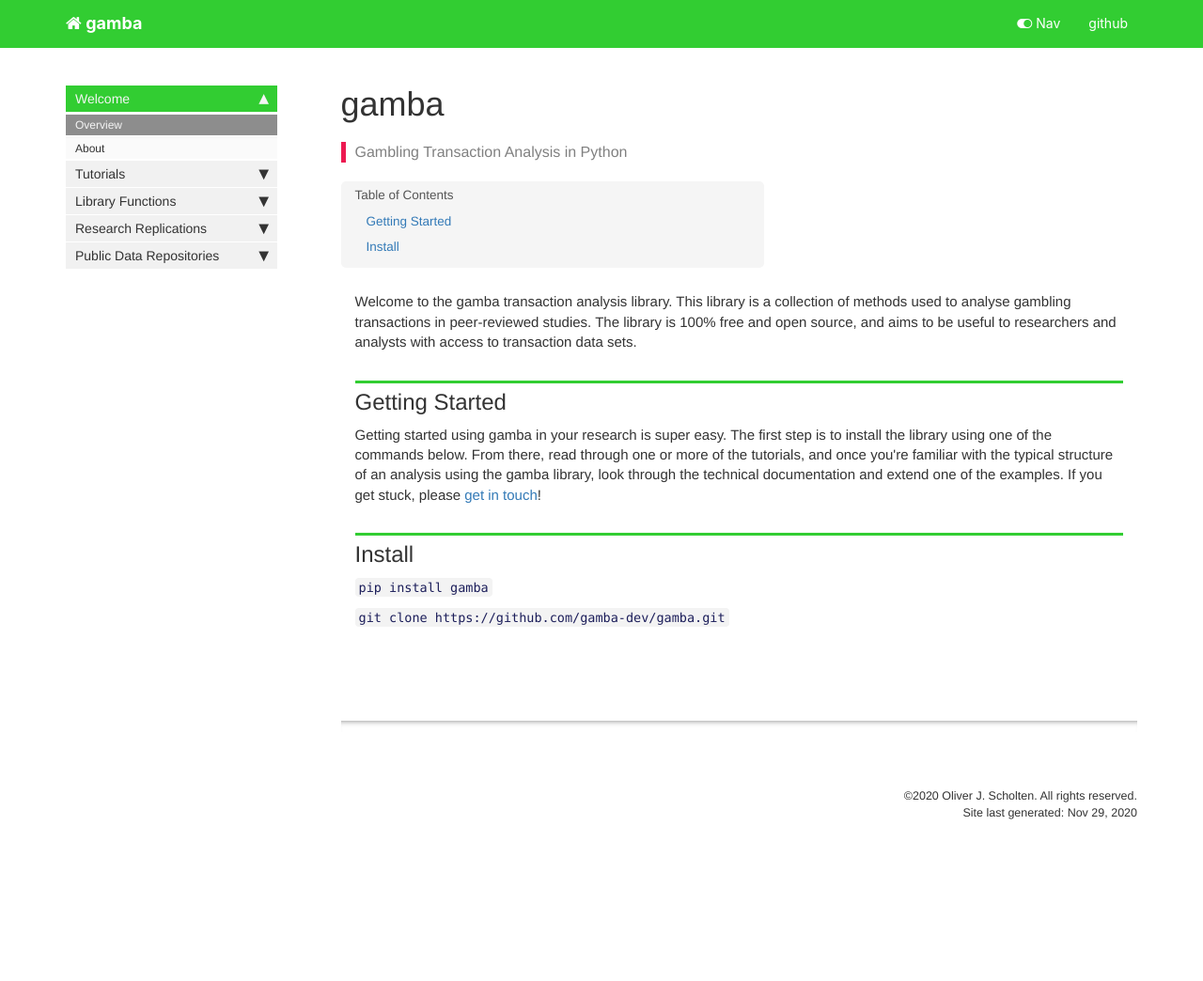
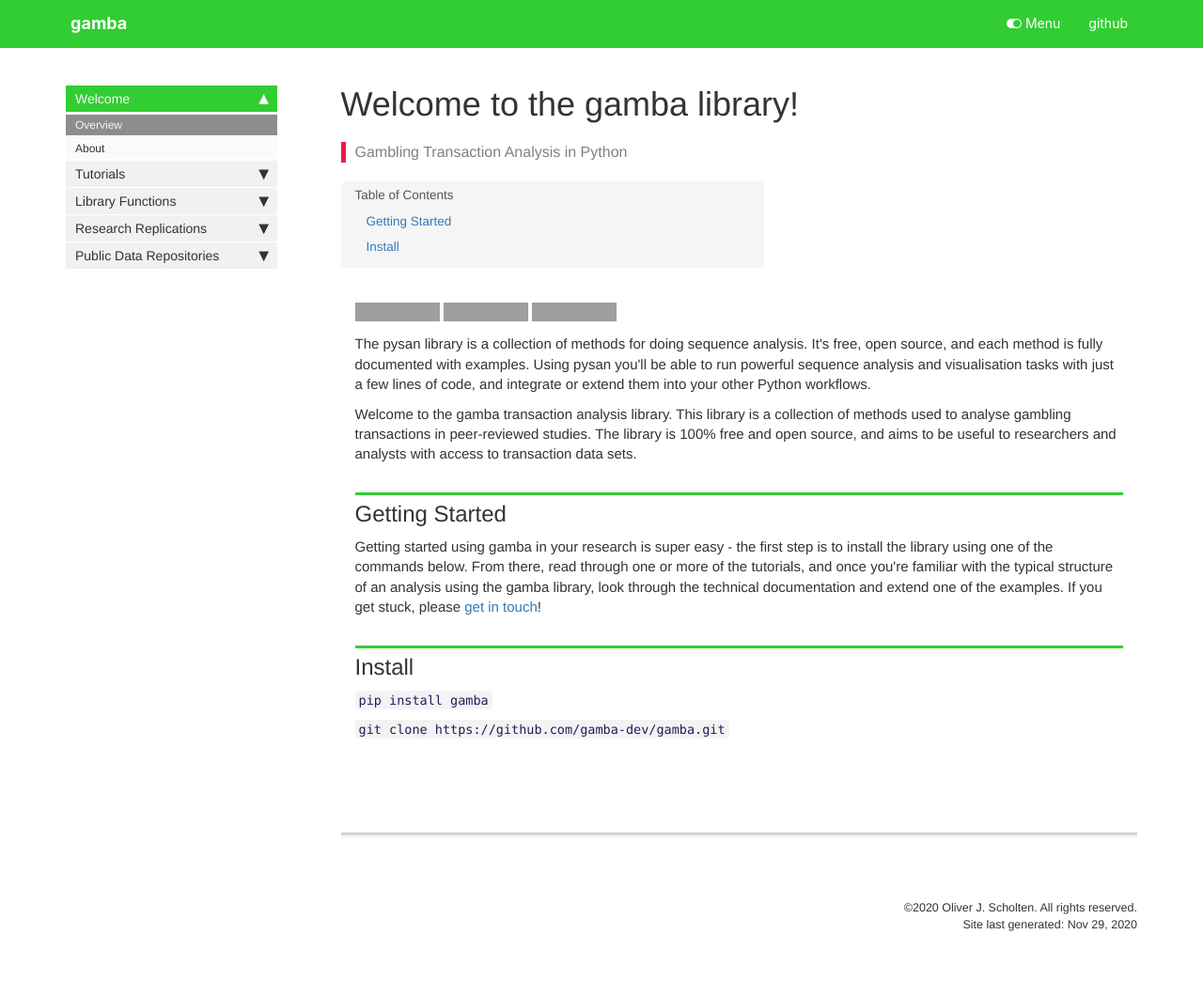
Before and after one commit to gamba-dev/gamba, a Jekyll site: the page built from docs/index.html, in a window 1280 px wide. Shown: the whole page at 94% size. Built offline with Jekyll 4.4.1, drawn with Linux system fonts in a browser that asks for light colours; nearby versions of some CDN libraries; comment, search, counter and statistics services are not loaded; before the commit the page ends 925 px from its top, so only the background shows below that; grey boxes are pictures that could not be loaded.

Commit message:
ran nbdev_build's to hopefully fix CI

```diff
--- a/docs/_includes/topnav.html
+++ b/docs/_includes/topnav.html
@@ -8,12 +8,12 @@
                 <span class="icon-bar"></span>
                 <span class="icon-bar"></span>
             </button>
-            <a class="fa fa-home fa-lg navbar-brand" href="{{ site.baseurl | prepend: site.url }}">&nbsp;<span class="projectTitle">{{site.topnav_title}}</span></a>
+            <a class="navbar-brand" href="{{ site.baseurl | prepend: site.url }}">&nbsp;<span class="projectTitle">{{site.topnav_title}}</span></a>
         </div>
         <div class="collapse navbar-collapse" id="bs-example-navbar-collapse-1">
             <ul class="nav navbar-nav navbar-right">
                 <!-- toggle sidebar button -->
-                <li><a id="tg-sb-link" href="#"><i id="tg-sb-icon" class="fa fa-toggle-on"></i> Nav</a></li>
+                <li><a id="tg-sb-link" href="#"><i id="tg-sb-icon" class="fa fa-toggle-on"></i> Menu</a></li>
                 <!-- entries without drop-downs appear here -->
 
 {% assign topnav = site.data[page.topnav] %}
--- a/docs/index.html
+++ b/docs/index.html
@@ -1,6 +1,6 @@
 ---
 
-title: gamba
+title: Welcome to the gamba library!
 
 
 keywords: fastai
@@ -31,6 +31,16 @@ nb_path: "index.ipynb"
 
 <div class="cell border-box-sizing text_cell rendered"><div class="inner_cell">
 <div class="text_cell_render border-box-sizing rendered_html">
+<p><a href="https://github.com/gamba-dev/gamba/actions"><img src="https://img.shields.io/github/workflow/status/gamba-dev/gamba/CI?logo=github&amp;style=for-the-badge&amp;" alt="GitHub Workflow Status"></a>
+<a href="https://pypi.org/project/gamba/"><img src="https://img.shields.io/pypi/v/gamba?style=for-the-badge&amp;color=blue" alt="PyPI"></a>
+<a href="https://github.com/gamba-dev/gamba/commit/master"><img src="https://img.shields.io/github/last-commit/gamba-dev/gamba?label=Last%20update&amp;style=for-the-badge" alt="Commit"></a></p>
+<p>The pysan library is a collection of methods for doing sequence analysis. It's free, open source, and each method is fully documented with examples. Using pysan you'll be able to run powerful sequence analysis and visualisation tasks with just a few lines of code, and integrate or extend them into your other Python workflows.</p>
+
+</div>
+</div>
+</div>
+<div class="cell border-box-sizing text_cell rendered"><div class="inner_cell">
+<div class="text_cell_render border-box-sizing rendered_html">
 <p>Welcome to the gamba transaction analysis library. This library is a collection of methods used to analyse gambling transactions in peer-reviewed studies. The library is 100% free and open source, and aims to be useful to researchers and analysts with access to transaction data sets.</p>
 
 </div>
@@ -44,7 +54,7 @@ nb_path: "index.ipynb"
 </div>
 <div class="cell border-box-sizing text_cell rendered"><div class="inner_cell">
 <div class="text_cell_render border-box-sizing rendered_html">
-<p>Getting started using gamba in your research is super easy. The first step is to install the library using one of the commands below. From there, read through one or more of the tutorials, and once you're familiar with the typical structure of an analysis using the gamba library, look through the technical documentation and extend one of the examples. If you get stuck, please <a href="https://twitter.com/ojscholten">get in touch</a>!</p>
+<p>Getting started using gamba in your research is super easy - the first step is to install the library using one of the commands below. From there, read through one or more of the tutorials, and once you're familiar with the typical structure of an analysis using the gamba library, look through the technical documentation and extend one of the examples. If you get stuck, please <a href="https://twitter.com/ojscholten">get in touch</a>!</p>
 
 </div>
 </div>
```
Also changed, not shown: docs/measures.html (+1 -8 lines), README.md.
